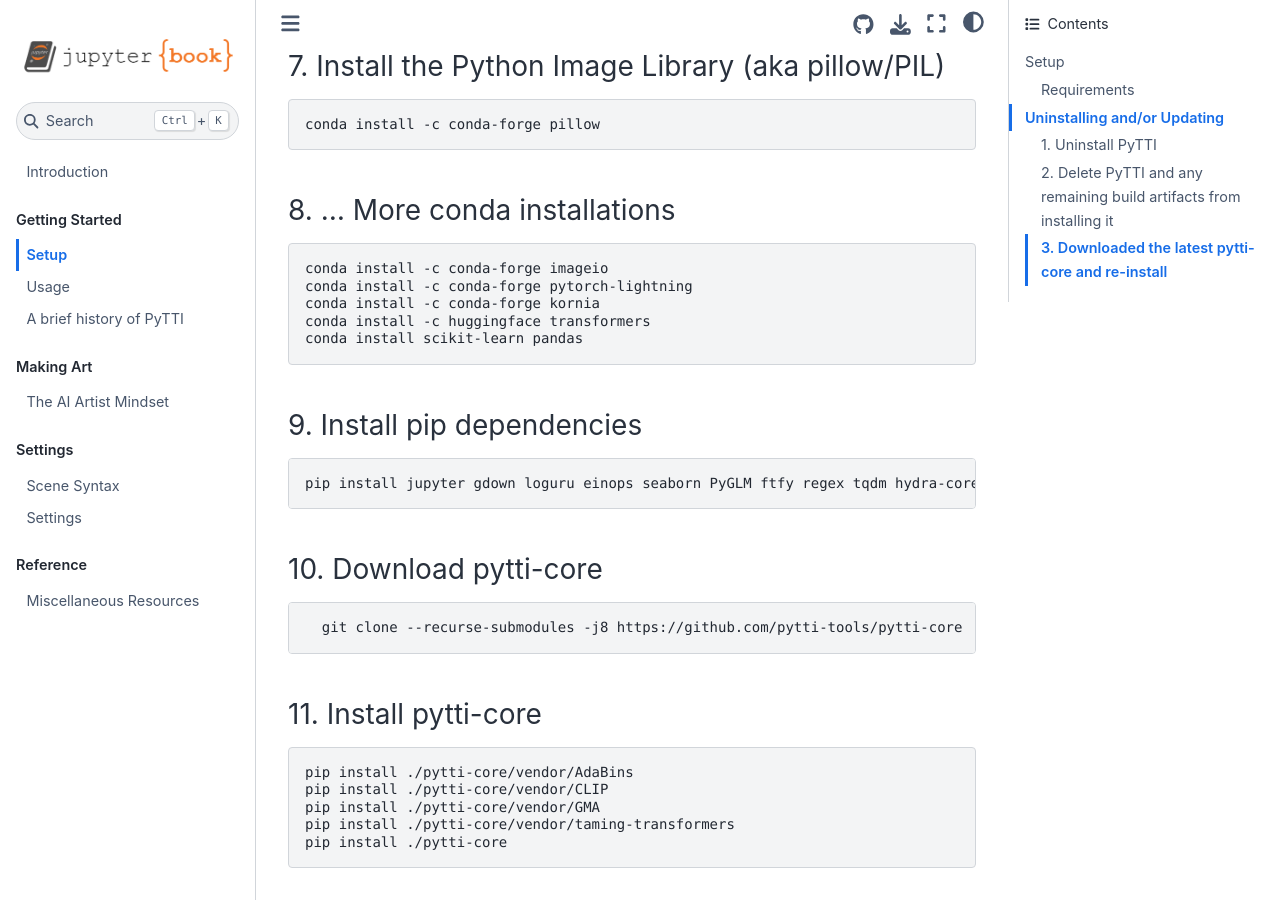
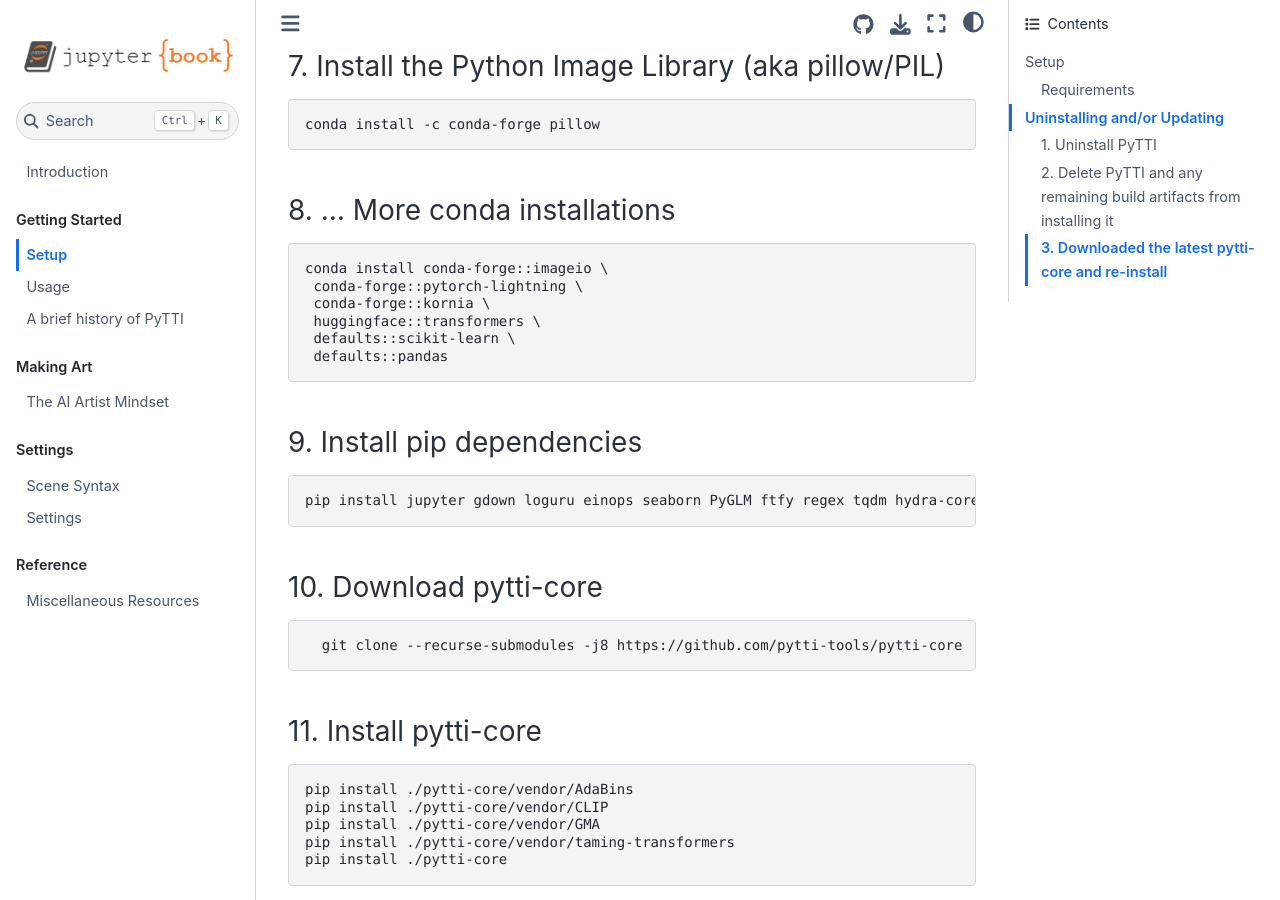
Before and after one commit to pytti-tools/pytti-book, a Jupyter Book: the page built from Setup.md, in a window 1280 px wide and 900 px high, scrolled down 1853 px. Built offline with Jupyter Book 1.0.4 settings and Sphinx 7.4.7 and the Sphinx Book theme 1.1.4, drawn with Linux system fonts in a browser that asks for light colours; pages that are not in the unit, such as notebooks, are missing from menus.

Commit message:
Merge multiple conda install commands into one

```diff
--- a/Setup.md
+++ b/Setup.md
@@ -55,11 +55,12 @@ Follow the installation steps for installing pytorch with CUDA/GPU support here:
 
 ### 8. ... More conda installations
 
-    conda install -c conda-forge imageio
-    conda install -c conda-forge pytorch-lightning
-    conda install -c conda-forge kornia
-    conda install -c huggingface transformers
-    conda install scikit-learn pandas
+    conda install conda-forge::imageio \
+     conda-forge::pytorch-lightning \
+     conda-forge::kornia \
+     huggingface::transformers \
+     defaults::scikit-learn \
+     defaults::pandas
 
 ### 9. Install pip dependencies
 
```
